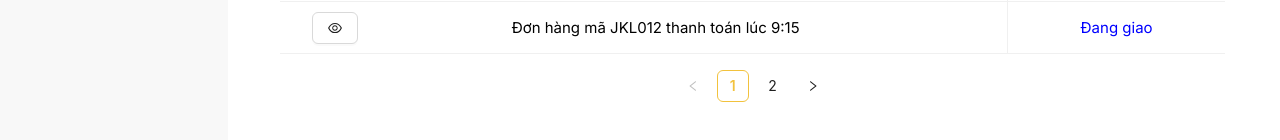
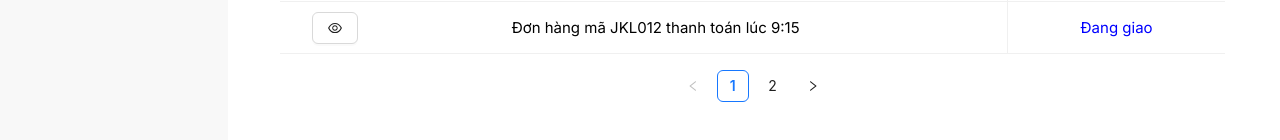
Before and after one commit to LanNgoc2110/Hopeful_Tail_Trust_FE, a React (Vite) app: page /user/order-history-list in a window 1280 px wide. Shown: the part 516-656 px from the top of the page. Built offline with nearby package versions, Linux system fonts and the light colour scheme.

Commit message:
test css pagination button 2nd

```diff
--- a/src/components/User/OrderHistory/OrderHistoryList.css
+++ b/src/components/User/OrderHistory/OrderHistoryList.css
@@ -65,10 +65,10 @@
     border-color: #f2c23d !important;
 } */
 
-.order_history-container .ant-pagination-item-active a {
+:global(.order_history-container) .ant-pagination-item-active a {
     color: #f2c23d !important;
 }
 
-.order_history-container .ant-pagination-item-active {
+:global(.order_history-container) .ant-pagination-item-active {
     border-color: #f2c23d !important;
 }
```
